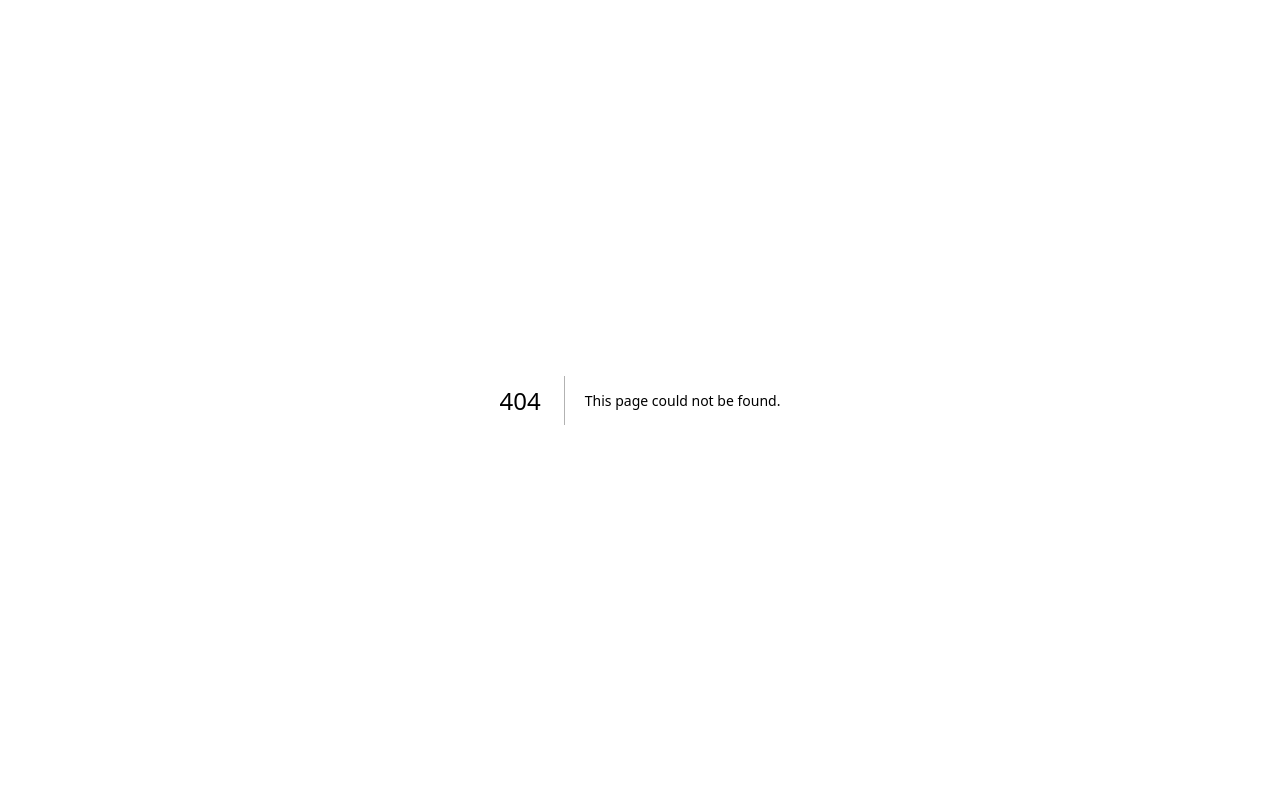
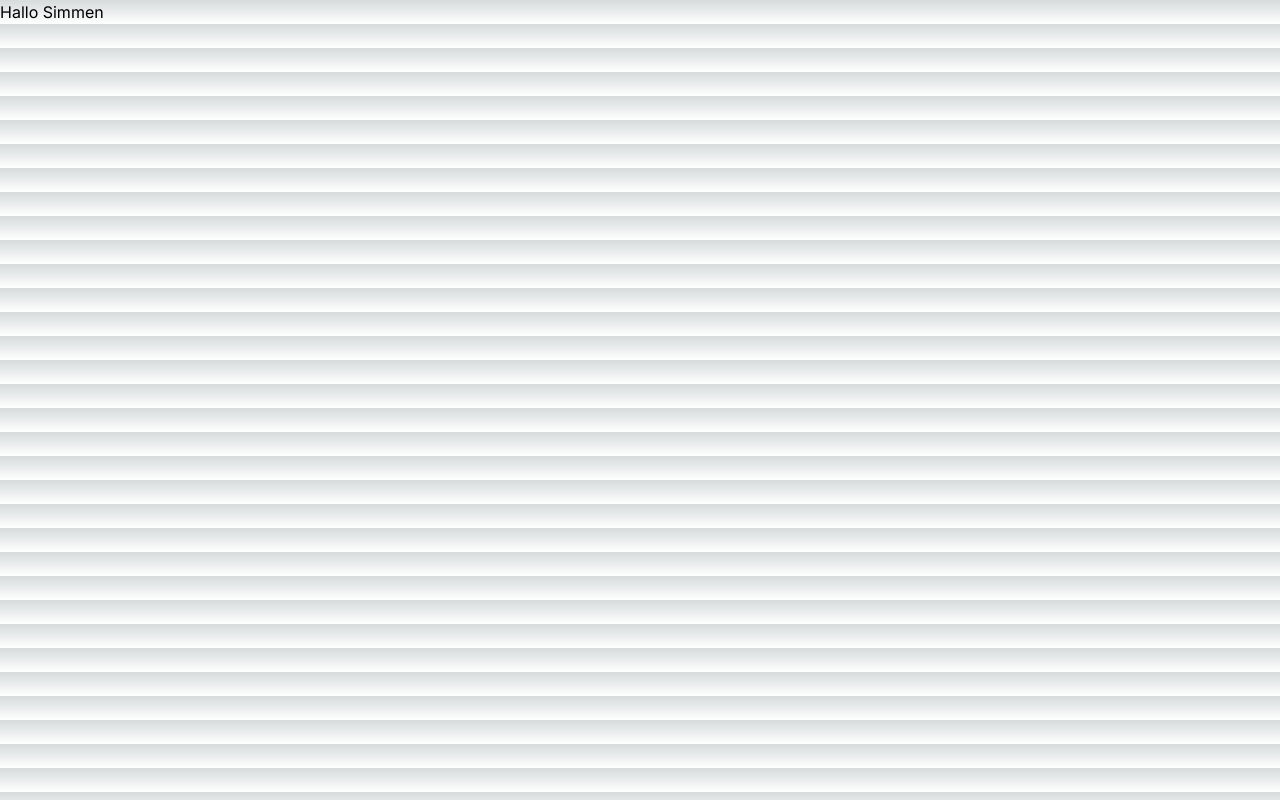
Before and after one commit to simonhauck/gradle-release-plugin, a Next.js app in the folder web-nextjs/: page /clienttest in a window 1280 px wide. Before the commit this address had no page. Built offline with nearby package versions, Linux system fonts and the light colour scheme.

Commit message:
show api usage in server side component and show example client side component

```diff
--- /dev/null
+++ b/web-nextjs/src/app/clienttest/page.tsx
@@ -0,0 +1,13 @@
+"use client";
+
+export default function ClientPage() {
+  const sayHello = () => {
+    alert("Hello Simmen!");
+  };
+
+  return (
+    <>
+      <button onClick={sayHello}>Hallo Simmen</button>
+    </>
+  );
+}
--- /dev/null
+++ b/web-nextjs/src/app/test/page.tsx
@@ -0,0 +1,21 @@
+import {
+  Configuration,
+  ExampleControllerApi,
+} from "@/lib/generated-server-api";
+
+const configuration = new Configuration({
+  basePath: "http://localhost:8080",
+});
+const api = new ExampleControllerApi(configuration);
+
+export default async function Test() {
+  const data = await api.helloWorld();
+
+  return (
+    <>
+      <div>Hallo Simmen!</div>
+      <div>Ich bins Tobi</div>
+      <div>{data.message}</div>
+    </>
+  );
+}
```
